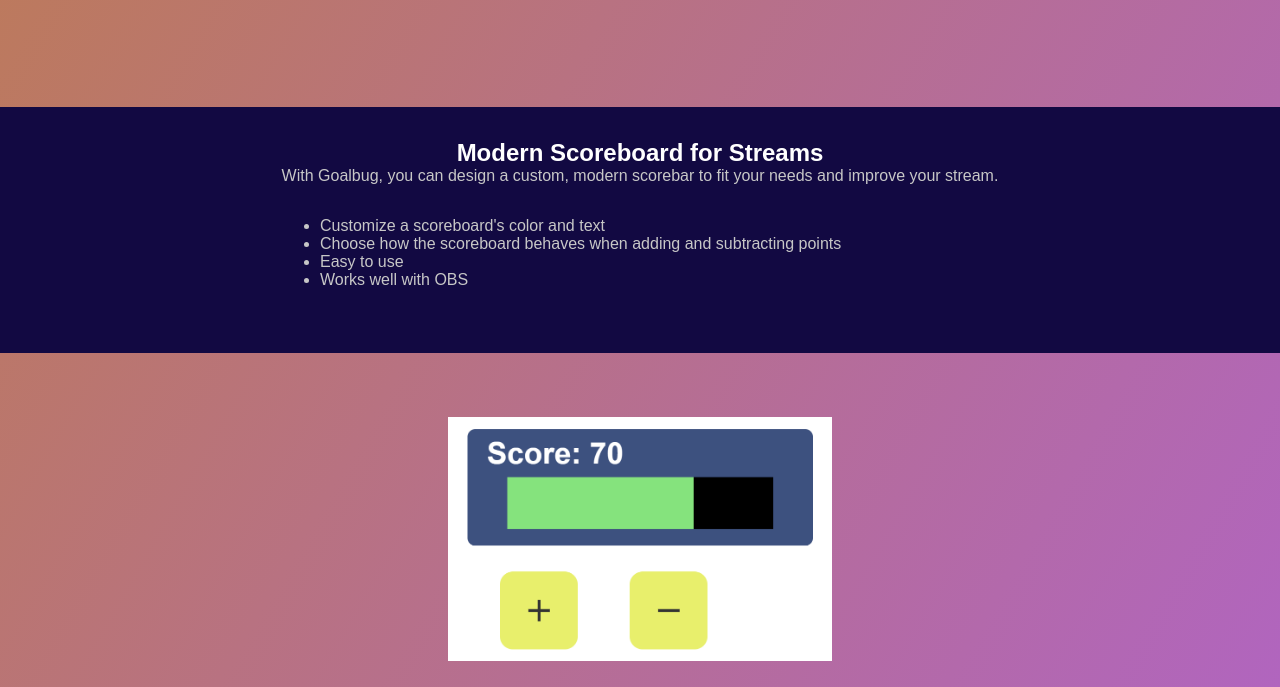
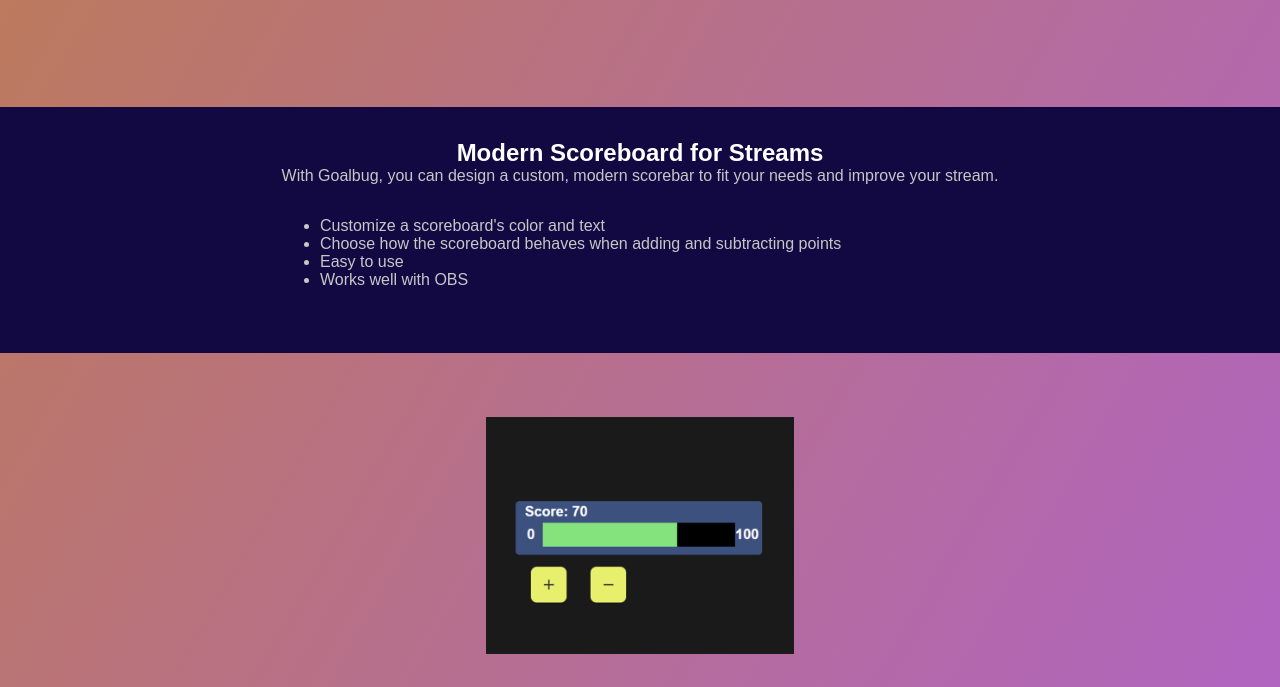
Before and after one commit to prestonwin78/goalbug, a React app: page / in a window 1280 px wide. Shown: the part 264-951 px from the top of the page. Built offline with nearby package versions, Linux system fonts and the light colour scheme.

Commit message:
Add image media query

```diff
--- a/src/components/Landing.js
+++ b/src/components/Landing.js
@@ -23,9 +23,9 @@
           </ul>
         </div>
       </div>
-      <div className="image-container">
+      <div className="image-container example">
         <img
-          src={require("../Images/example.PNG")}
+          src={require("../Images/Examples/blueexample.png")}
           alt="example scorebar"
           className="image"
         ></img>
--- a/src/styles/landing.css
+++ b/src/styles/landing.css
@@ -77,3 +77,9 @@
     width: 50%;
   }
 }
+
+@media all and (min-width: 1024px) {
+  .image {
+    width: 308px; /* matches previous breakpoint */
+  }
+}
```
Also changed, not shown: src/Images/Examples/orangeexample.png (deleted), src/Images/Examples/redexample.png (deleted).
